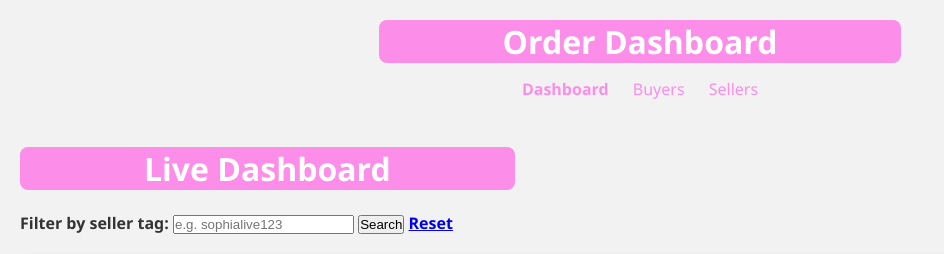
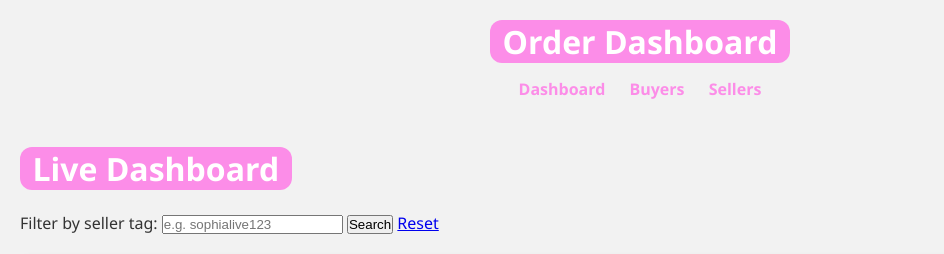
Before and after one commit to Verna-11/msgbot-app, a Flask app: page / in a window 1280 px wide. Shown: the top 254 px of the page, without its empty margins (0-944 px from the left). Run offline with Flask 3, Linux system fonts and the light colour scheme; data that the repository does not hold is empty; some libraries are stand-ins or nearby versions.

Commit message:
css and style

```diff
--- a/static/style.css
+++ b/static/style.css
@@ -41,8 +41,8 @@ nav a:hover {
     color: white;
     border-radius: 8px;
     dispaly: inline-block;
-    padding-left: 5%;
-    padding-right: 5%;
+    padding-left: 1%;
+    padding-right: 1%;
 }
 
 a {
@@ -59,10 +59,10 @@ a {
 h1 {
     background-color: #fc8de8;
     display: inline-block;
-    border-radius: 8px;
+    border-radius: 12px;
     color: white;
-    padding-left: 10%;
-    padding-right: 10%;
+    padding-left: 1%;
+    padding-right: 1%;
 }
 
 h2 {
--- a/templates/layout.html
+++ b/templates/layout.html
@@ -11,9 +11,9 @@
     <header>
         <h1>Order Dashboard</h1>
         <nav>
-            <a href="/"><strong>Dashboard</a>
-            <a href="/buyers">Buyers</a>
-            <a href="/sellers">Sellers</a>
+            <a href="/"><strong>Dashboard</strong></a>
+            <a href="/buyers"><strong>Buyers</strong></a>
+            <a href="/sellers"><strong>Sellers</strong></a>
         </nav>
         <br>
     </header>
```
